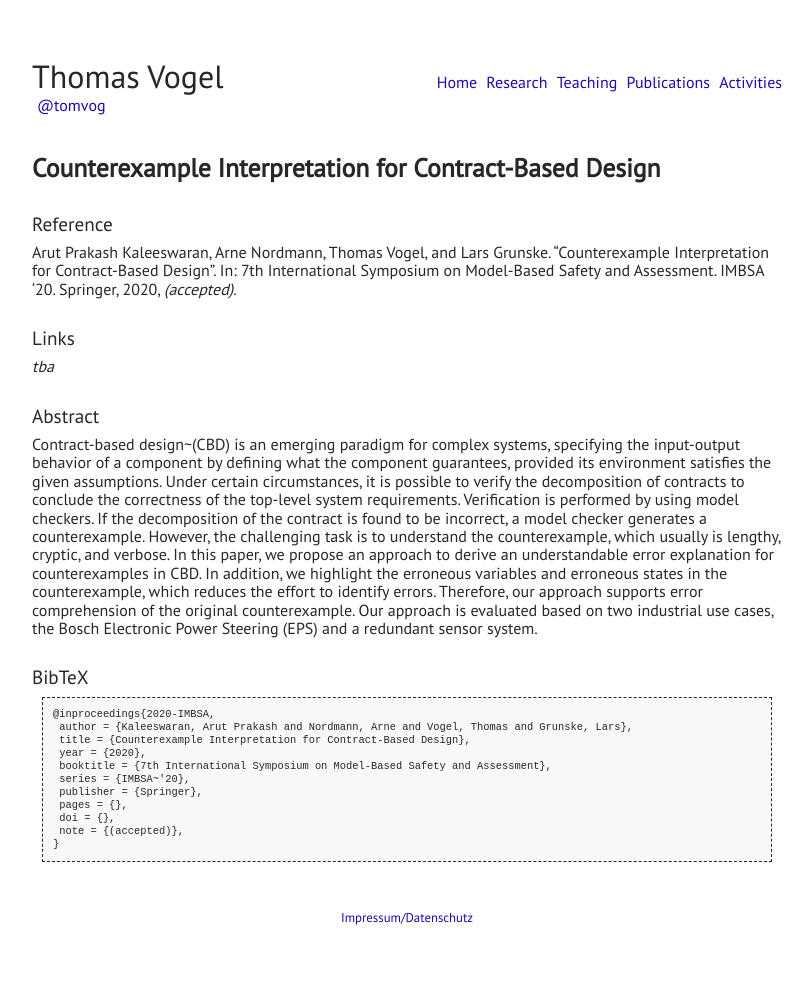
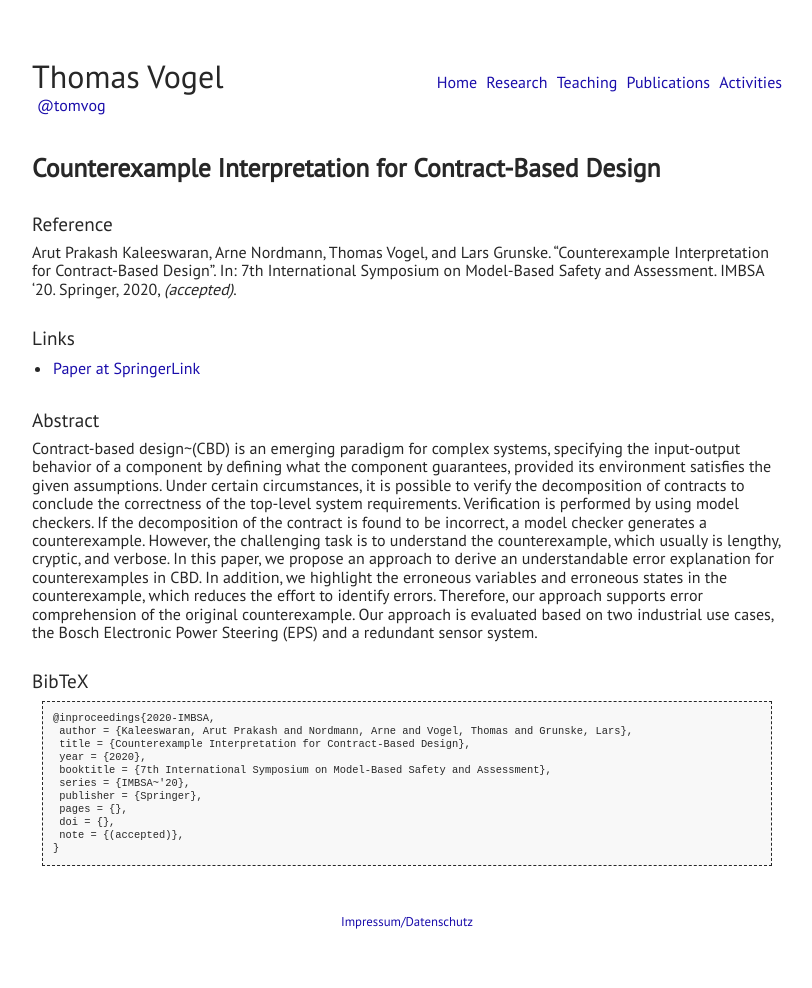
Before and after one commit to thomas-vogel/thomas-vogel.github.io, a Jekyll site: the page built from _pages/publications/2020-IMBSA.md, in a window 1280 px wide. Shown: the whole page, without its empty margins (233-1045 px from the left). Built offline with Jekyll 4.4.1, drawn with Linux system fonts in a browser that asks for light colours.

Commit message:
Add link to published IMBSA'20 paper.

```diff
--- a/_pages/publications/2020-IMBSA.md
+++ b/_pages/publications/2020-IMBSA.md
@@ -8,7 +8,7 @@ layout: page
 Arut Prakash Kaleeswaran, Arne Nordmann, Thomas Vogel, and Lars Grunske. "Counterexample Interpretation for Contract-Based Design". In: 7th International Symposium on Model-Based Safety and Assessment. IMBSA '20. Springer, 2020, _(accepted)_.
 
 ## Links
-_tba_
+* [Paper at SpringerLink](https://doi.org/10.1007/978-3-030-58920-2_7){:target="_blank"}
 
 ## Abstract
 Contract-based design~(CBD) is an emerging paradigm for complex systems, specifying the input-output behavior of a component by defining what the component guarantees, provided its environment satisfies the given assumptions. Under certain circumstances, it is possible to verify the decomposition of contracts to conclude the correctness of the top-level system requirements. Verification is performed by using model checkers. If the decomposition of the contract is found to be incorrect, a model checker generates a counterexample. However, the challenging task is to understand the counterexample, which usually is lengthy, cryptic, and verbose. In this paper, we propose an approach to derive an understandable error explanation for counterexamples in CBD. In addition, we highlight the erroneous variables and erroneous states in the counterexample, which reduces the effort to identify errors. Therefore, our approach supports error comprehension of the original counterexample. Our approach is evaluated based on two industrial use cases, the Bosch Electronic Power Steering (EPS) and a redundant sensor system.
```
